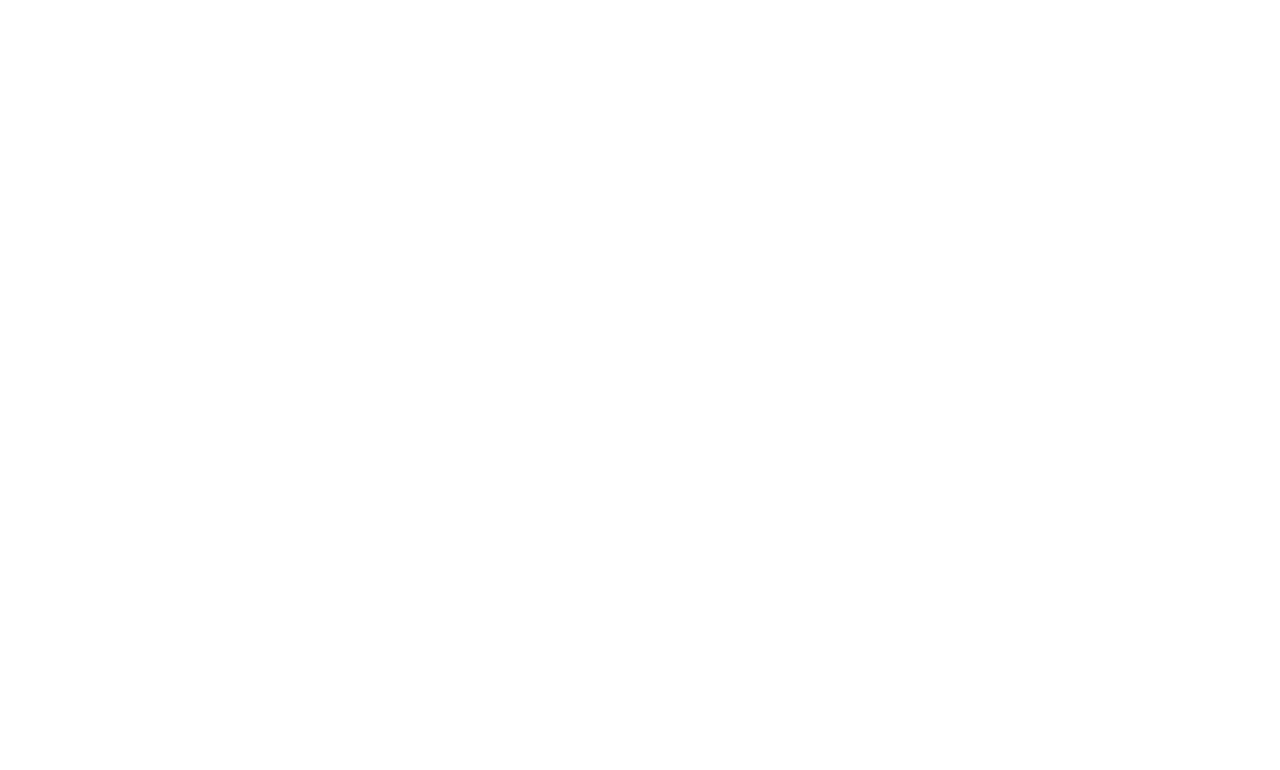
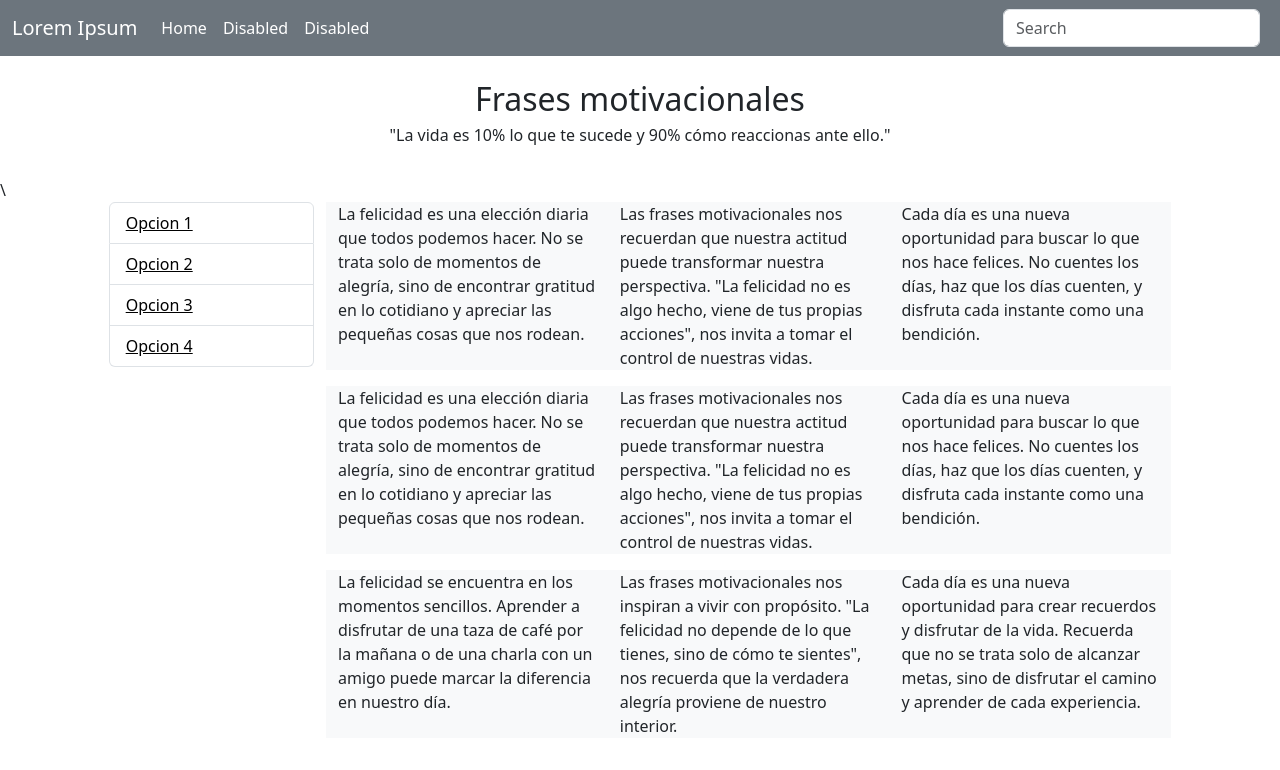
Before and after one commit to fproletti/Taller-15.1, a plain HTML site: page index.html in a window 1280 px wide. Drawn offline with nearby package versions, Linux system fonts and the light colour scheme.

Commit message:
pagina web principal

```diff
--- a/index.html
+++ b/index.html
@@ -10,6 +10,96 @@
 <body>
 
     <!--Barra de Navegaci[on]-->
+    <nav class="navbar navbar-expand-lg bg-secondary ">
+        <div class="container-fluid  ">
+          <a class="navbar-brand text-white " href="#">Lorem Ipsum</a>
+          <button class="navbar-toggler" type="button" data-bs-toggle="collapse" data-bs-target="#navbarSupportedContent" aria-controls="navbarSupportedContent" aria-expanded="false" aria-label="Toggle navigation">
+            <span class="navbar-toggler-icon"></span>
+          </button>
+          <div class="collapse navbar-collapse" id="navbarSupportedContent">
+            <ul class="navbar-nav me-auto mb-2 mb-lg-0">
+              <li class="nav-item">
+                <a class="nav-link active text-white " aria-current="page" href="#">Home</a>
+              </li>
+
+              <li class="nav-item">
+                <a class="nav-link disabled text-white " aria-disabled="true">Disabled</a>
+              </li>
+
+              <li class="nav-item">
+                <a class="nav-link disabled text-white" aria-disabled="true">Disabled</a>
+              </li>
+            </ul>
+            <form class="d-flex" role="search">
+              <input class="form-control me-2" type="search" placeholder="Search" aria-label="Search">
+            </form>
+          </div>
+        </div>
+      </nav>
+
+
+      <!--header-->
+      <div class="container text-center my-4">
+
+      <h2 class="text-center col-12 " > Frases motivacionales </h2>
+
+      <!--carrousel de textos-->
+
+      <div id="motivationalCarousel" class="carousel slide col-12" data-bs-ride="carousel"  data-bs-interval="2000">
+        <div class="carousel-inner">
+            <div class="carousel-item active">
+                <div class="d-flex justify-content-center align-items-center">
+                    <h6>"El único modo de hacer un gran trabajo es amar lo que haces."</h6>
+                </div>
+            </div>
+            <div class="carousel-item">
+                <div class="d-flex justify-content-center align-items-center" >
+                    <h6>"No cuentes los días, haz que los días cuenten."</h6>
+                </div>
+            </div>
+            <div class="carousel-item">
+                <div class="d-flex justify-content-center align-items-center" >
+                    <h6>"La vida es 10% lo que te sucede y 90% cómo reaccionas ante ello."</h6>
+                </div>
+            </div>
+        </div>
+
+    </div>
+
+      </div>
+
+            <!--Lista de opciones a la izquierda-->\
+            <div class="row d-flex justify-content-center  ">
+            <ul class="list-group  col-2 ">
+                <li class="list-group-item">
+                    <a href="#" class="text-black">Opcion 1</a></li>
+                <li class="list-group-item"><a href="#" class="text-black">Opcion 2</a></li></li>
+                <li class="list-group-item"><a href="#" class="text-black">Opcion 3</a></li></li>
+                <li class="list-group-item"><a href="#" class="text-black">Opcion 4</a></li></li>
+              </ul>
+
+
+            <!--primer seccion de texto con 3 columnas y fondo gris-->
+            <div class="container  col-8 row " >
+                <p class="col-4 bg-body-tertiary mb-3">La felicidad es una elección diaria que todos podemos hacer. No se trata solo de momentos de alegría, sino de encontrar gratitud en lo cotidiano y apreciar las pequeñas cosas que nos rodean.</p>
+                <p class="col-4 bg-body-tertiary mb-3">Las frases motivacionales nos recuerdan que nuestra actitud puede transformar nuestra perspectiva. "La felicidad no es algo hecho, viene de tus propias acciones", nos invita a tomar el control de nuestras vidas.</p>
+                <p class="col-4 bg-body-tertiary mb-3">Cada día es una nueva oportunidad para buscar lo que nos hace felices. No cuentes los días, haz que los días cuenten, y disfruta cada instante como una bendición.</p>
+
+
+
+
+                    <p class="col-4 bg-body-tertiary mb-3">La felicidad es una elección diaria que todos podemos hacer. No se trata solo de momentos de alegría, sino de encontrar gratitud en lo cotidiano y apreciar las pequeñas cosas que nos rodean.</p>
+                    <p class="col-4 bg-body-tertiary mb-3">Las frases motivacionales nos recuerdan que nuestra actitud puede transformar nuestra perspectiva. "La felicidad no es algo hecho, viene de tus propias acciones", nos invita a tomar el control de nuestras vidas.</p>
+                    <p class="col-4 bg-body-tertiary mb-3">Cada día es una nueva oportunidad para buscar lo que nos hace felices. No cuentes los días, haz que los días cuenten, y disfruta cada instante como una bendición.</p>
+
+
+                    <p class="col-4 bg-body-tertiary mb-3">La felicidad se encuentra en los momentos sencillos. Aprender a disfrutar de una taza de café por la mañana o de una charla con un amigo puede marcar la diferencia en nuestro día.</p>
+                    <p class="col-4 bg-body-tertiary mb-3">Las frases motivacionales nos inspiran a vivir con propósito. "La felicidad no depende de lo que tienes, sino de cómo te sientes", nos recuerda que la verdadera alegría proviene de nuestro interior.</p>
+                    <p class="col-4 bg-body-tertiary mb-3">Cada día es una nueva oportunidad para crear recuerdos y disfrutar de la vida. Recuerda que no se trata solo de alcanzar metas, sino de disfrutar el camino y aprender de cada experiencia.</p>
+
+        </div>
+
+
 
 </body>
 
```
